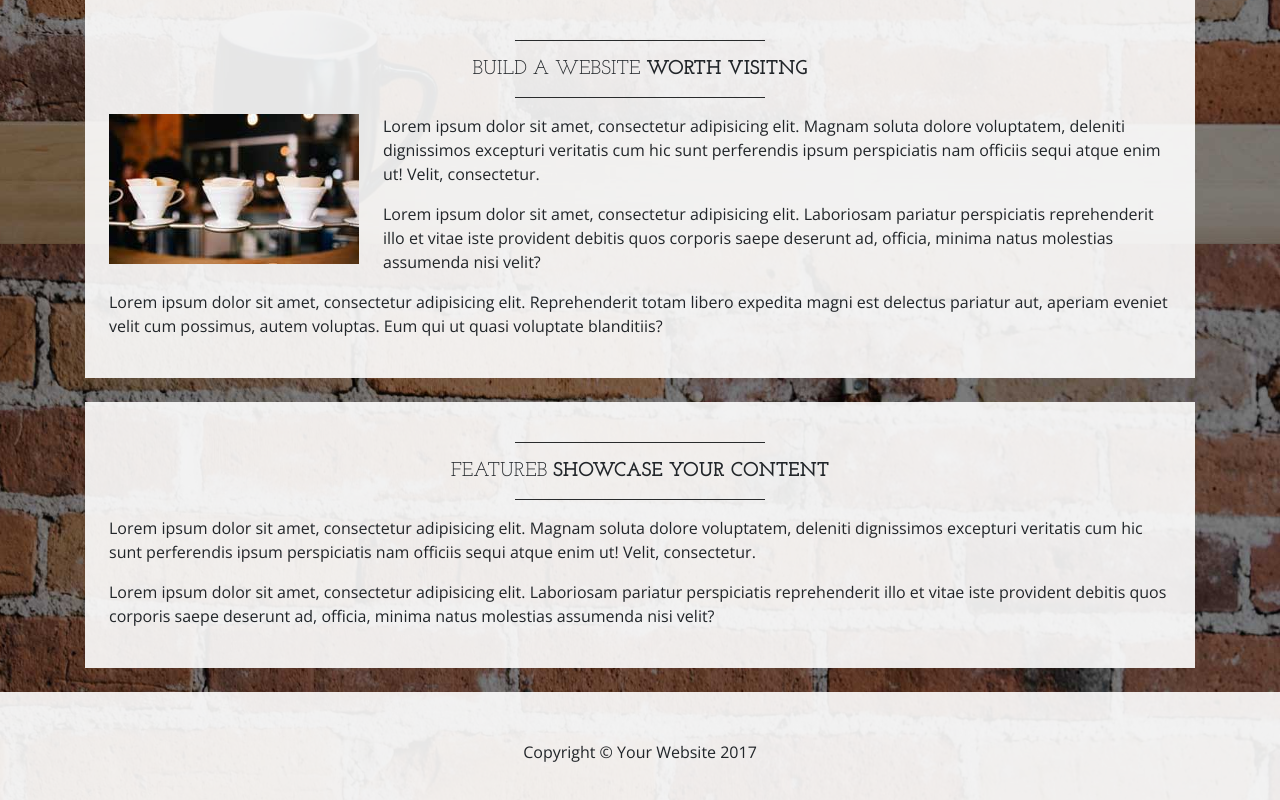
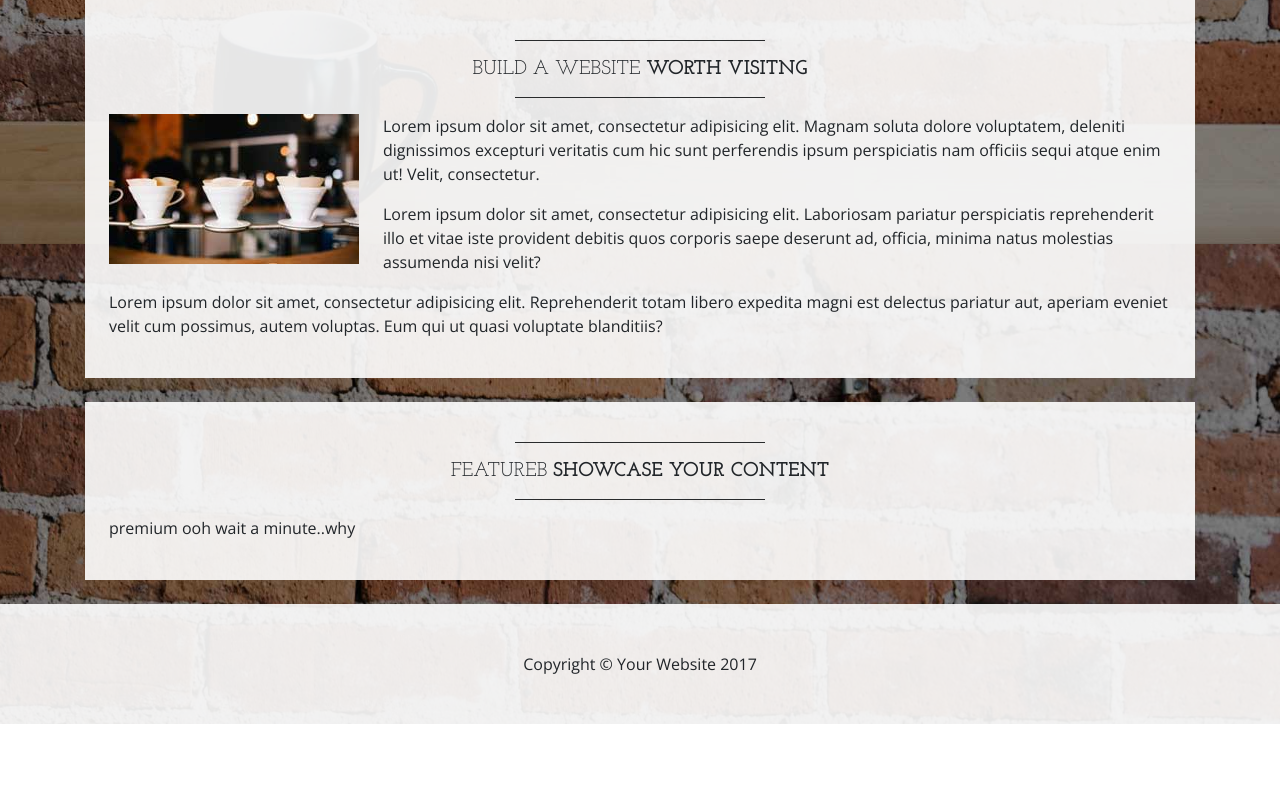
Before and after one commit to JasonDuquain/Git-It-Together-Jun, a website: page index.html in a window 1280 px wide. Shown: the part 556-1356 px from the top of the page. After the commit the page ends 1280 px from the top, so only its background shows below. Drawn offline with nearby package versions, Linux system fonts and the light colour scheme.

Commit message:
edited premium paragraph on featureB

```diff
--- a/index.html
+++ b/index.html
@@ -86,8 +86,7 @@
           <strong>showcase your content</strong>
         </h2>
         <hr class="divider">
-        <p>Lorem ipsum dolor sit amet, consectetur adipisicing elit. Magnam soluta dolore voluptatem, deleniti dignissimos excepturi veritatis cum hic sunt perferendis ipsum perspiciatis nam officiis sequi atque enim ut! Velit, consectetur.</p>
-        <p>Lorem ipsum dolor sit amet, consectetur adipisicing elit. Laboriosam pariatur perspiciatis reprehenderit illo et vitae iste provident debitis quos corporis saepe deserunt ad, officia, minima natus molestias assumenda nisi velit?</p>
+        <p>premium ooh wait a minute..why</p>
       </div>
 
     </div>
```
